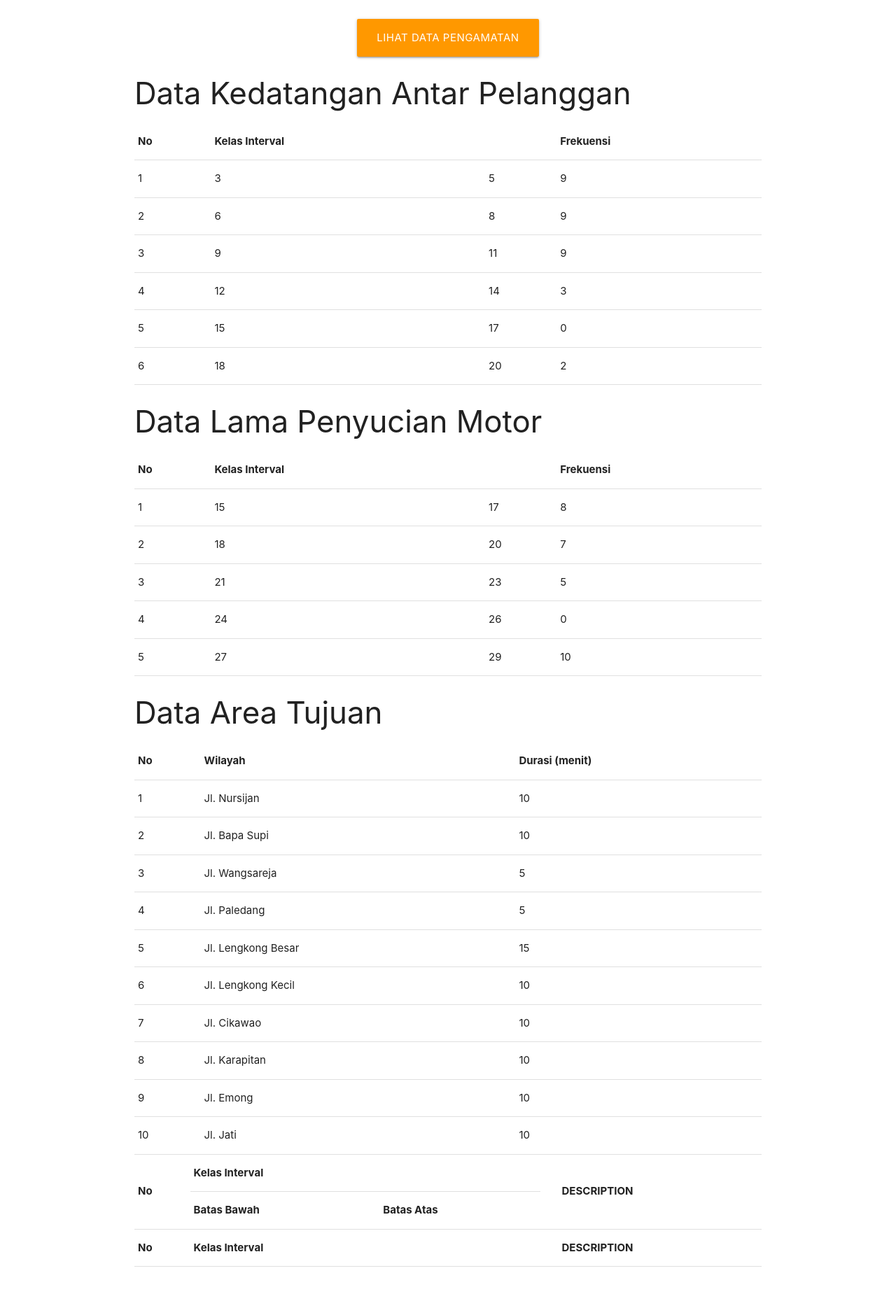
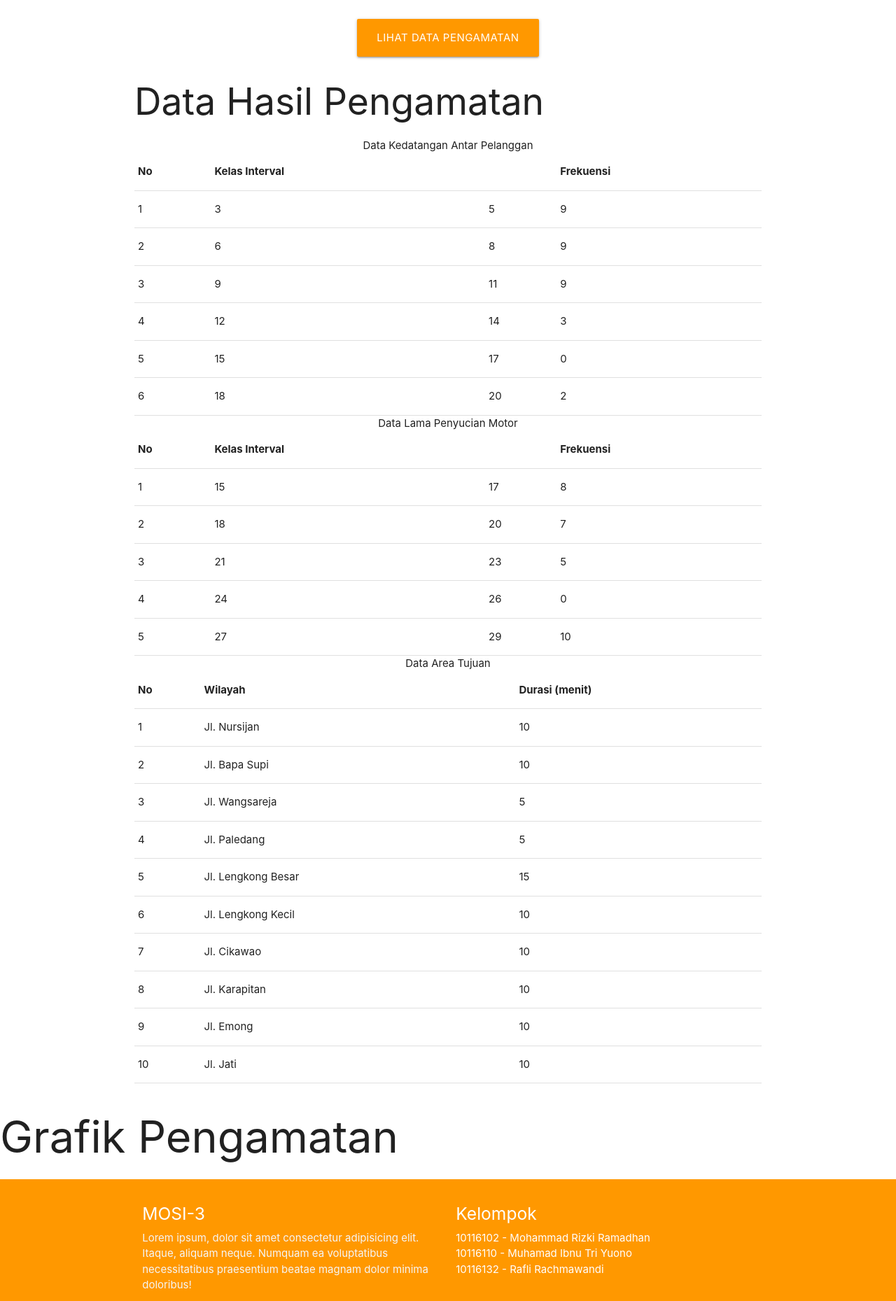
Before and after one commit to raflirach/mosi-antrian, a React (Create React App) app: page / in a window 1280 px wide. Shown: the part 316-2175 px from the top of the page at 70% size. Built offline with nearby package versions, Linux system fonts and the light colour scheme.

Commit message:
adding caption and some css

```diff
--- a/src/sections/DataPengamatan.js
+++ b/src/sections/DataPengamatan.js
@@ -22,8 +22,10 @@ export default class DataPengamatan extends Component {
     return (
       <div id="section1">
         <div className="container">
-          <h3>Data Kedatangan Antar Pelanggan </h3>
+          <h2>Data Hasil Pengamatan</h2>
+          <div className="tablecontainer">
             <table>
+              <caption>Data Kedatangan Antar Pelanggan</caption>
               <thead>
                 <tr>
                   <th>No</th>
@@ -46,8 +48,10 @@ export default class DataPengamatan extends Component {
                 })}
               </tbody>
             </table>
-          <h3>Data Lama Penyucian Motor </h3>
+          </div>
+          <div className="tablecontainer">
             <table>
+              <caption>Data Lama Penyucian Motor</caption>
               <thead>
                 <tr>
                   <th>No</th>
@@ -70,8 +74,10 @@ export default class DataPengamatan extends Component {
                 })}
               </tbody>
             </table>
-          <h3>Data Area Tujuan </h3>
+          </div>
+          <div className="tablecontainer">
             <table>
+              <caption>Data Area Tujuan</caption>
               <thead>
                 <tr>
                   <th>No</th>
@@ -92,26 +98,7 @@ export default class DataPengamatan extends Component {
                 })}
               </tbody>
             </table>
-          <table>
-            <tr align="center">
-              <th rowspan="2">No</th>
-              <th colspan="2">Kelas Interval</th>
-              <th rowspan="2" />
-              <th rowspan="2">DESCRIPTION</th>
-            </tr>
-            <tr>
-              <th>Batas Bawah</th>
-              <th>Batas Atas</th>
-            </tr>
-            <tbody>
-              <tr>
-                <th rowspan="2">No</th>
-                <th colspan="2">Kelas Interval</th>
-                <th rowspan="2" />
-                <th rowspan="2">DESCRIPTION</th>
-              </tr>
-            </tbody>
-          </table>
+          </div>
         </div>
         {/* <GrafikLine judul="Grafik Kedatangan Antar Pelanggan" dataAreaProps={dataAreaProps} labelArea={labelArea} />
         <GrafikLine
```
Lines whose indentation alone changed are shown as unchanged.
